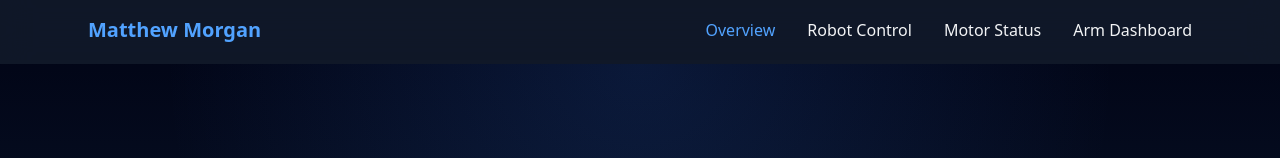
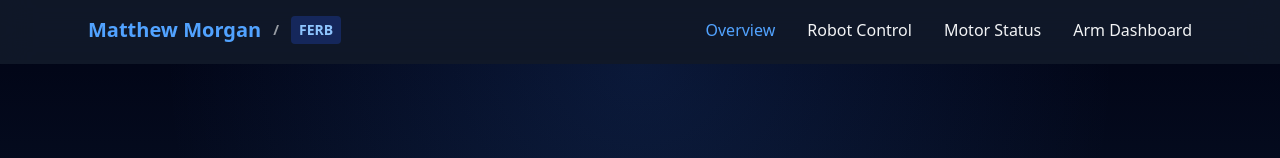
Before and after one commit to MattMNIA/ArctosArmController, a React (Vite) app in the folder frontend/: page / in a window 1280 px wide. Shown: the top 158 px of the page. Built offline with nearby package versions, Linux system fonts and the light colour scheme.

Commit message:
Add FERB to navbar

```diff
--- a/frontend/src/components/Navigation.tsx
+++ b/frontend/src/components/Navigation.tsx
@@ -43,7 +43,14 @@ export default function Navigation({ currentPage, onNavigate }: NavigationProps)
           transition={{ duration: 0.5 }}
           className="text-xl font-bold"
         >
-          <span className={getThemeClasses('', { light: 'text-blue-600', dark: 'text-blue-400' }, darkMode)}>Matthew Morgan</span>
+            <div className="flex items-center space-x-3">
+            <span className={getThemeClasses('', { light: 'text-blue-600', dark: 'text-blue-400' }, darkMode)}>Matthew Morgan</span>
+            <span className="text-sm opacity-60">/</span>
+            <span className={getThemeClasses('text-sm font-semibold px-2 py-1 rounded',
+              { light: 'bg-blue-100 text-blue-800', dark: 'bg-blue-900/50 text-blue-300' }, darkMode)}>
+              FERB
+            </span>
+            </div>
         </motion.div>
 
         {/* Desktop Navigation */}
```
Also changed, not shown: 2 other files (tests, documents, lock files or other folders).
